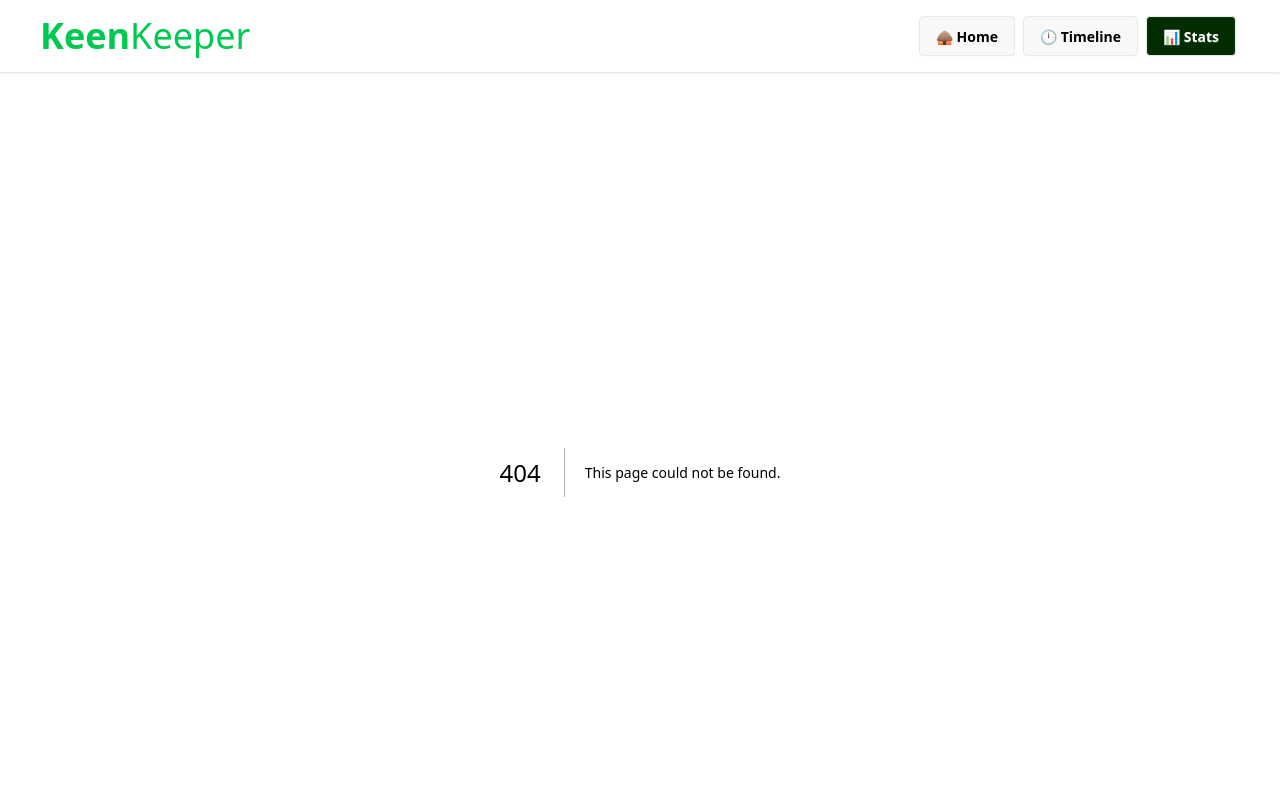
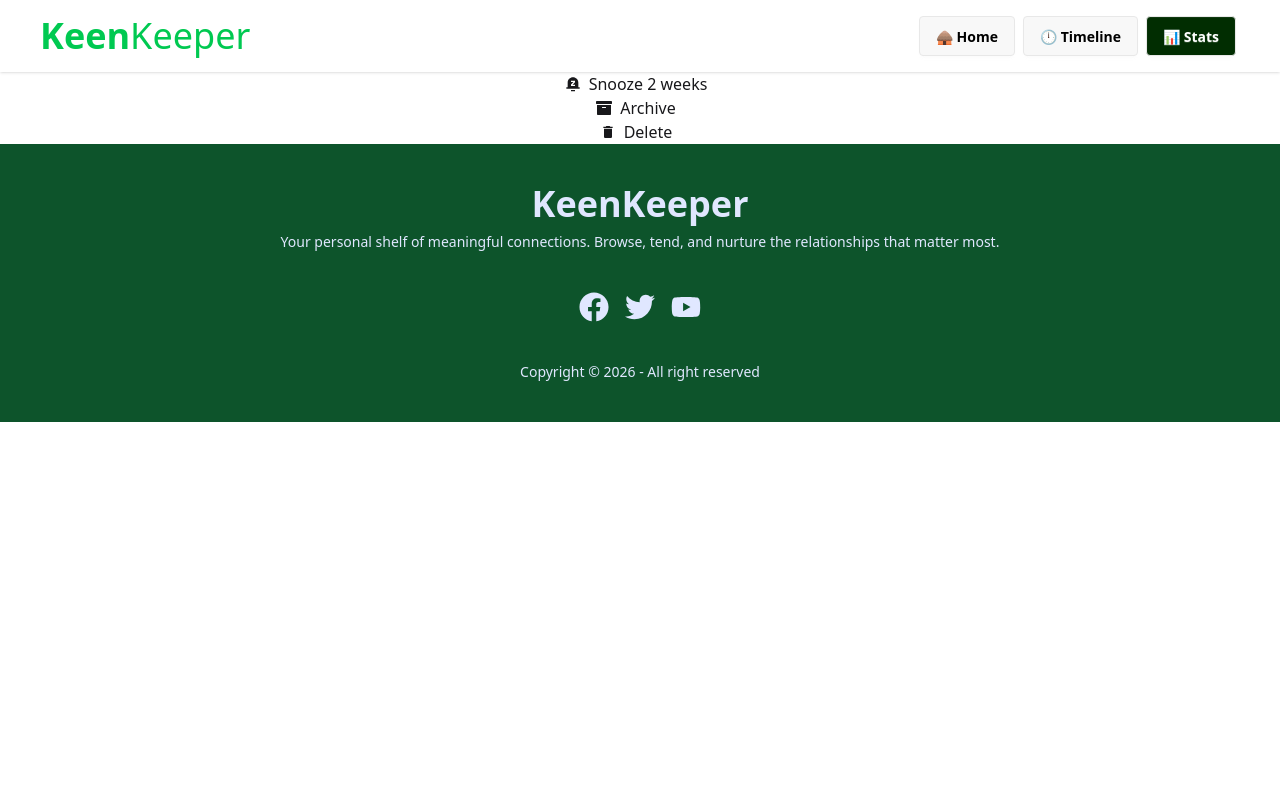
Before and after one commit to jawadjb21/keenkeeper, a Next.js app: page /stats in a window 1280 px wide. Before the commit this address had no page. Shown: the top 800 px of the page. Built offline with nearby package versions, Linux system fonts and the light colour scheme.

Commit message:
build: friends details page

```diff
--- /dev/null
+++ b/src/app/[friendId]/page.jsx
@@ -0,0 +1,13 @@
+import FriendDetails from '@/components/main/Details/FriendDetails';
+import React from 'react';
+
+const FriendDetailPage = async ({ params }) => {
+    const {friendId} = await params;
+    return (
+        <div>
+            <FriendDetails friendId={friendId}></FriendDetails>
+        </div>
+    );
+};
+
+export default FriendDetailPage;
--- /dev/null
+++ b/src/components/main/Details/FriendDetails.jsx
@@ -0,0 +1,22 @@
+import React from 'react';
+import { RiNotificationSnoozeFill } from "react-icons/ri";
+import { MdDelete } from "react-icons/md";
+import { FaArchive } from "react-icons/fa";
+
+
+const FriendDetails = ({ friendId }) => {
+    return (
+        <div className='flex justify-center items-center gap-2'>
+            <div className='flex flex-col justify-center items-center'>
+                <div></div>
+                <div className='flex justify-center items-center gap-2'><RiNotificationSnoozeFill/> Snooze 2 weeks</div>
+                <div className='flex justify-center items-center gap-2'><FaArchive/> Archive</div>
+                <div className='flex justify-center items-center gap-2'><MdDelete/> Delete</div>
+                <div></div>
+            </div>
+            <div></div>
+        </div>
+    );
+};
+
+export default FriendDetails;
--- a/src/components/main/home/Friends.jsx
+++ b/src/components/main/home/Friends.jsx
@@ -7,7 +7,7 @@ const Friends = () => {
     return (
         <div className='my-4 space-y-2'>
             <p className='ml-2 text-2xl font-bold'>Friends</p>
-            <div className='grid grid-cols-1 md:grid-cols-3 lg:grid-cols-4 gap-x-4 gap-y-2'>
+            <div className='grid grid-cols-1 md:grid-cols-3 lg:grid-cols-4 gap-x-4 gap-y-2 px-10'>
                 {friends.map(friend => <FriendCard key={friend.id} friend={friend}></FriendCard>)}
             </div>
         </div>
```
Also changed, not shown: src/components/main/home/FriendCard.jsx (+7 -1 lines).
